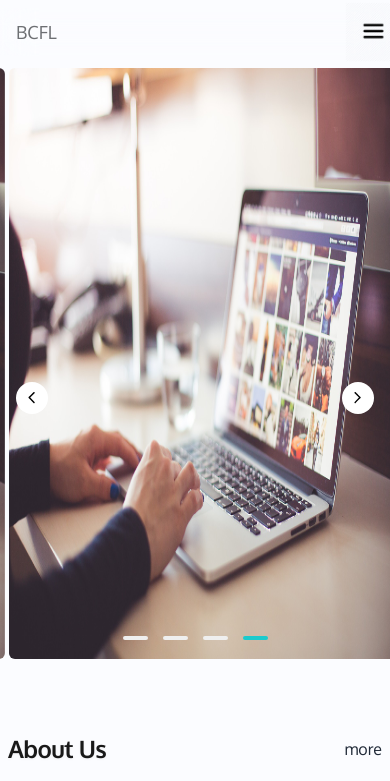
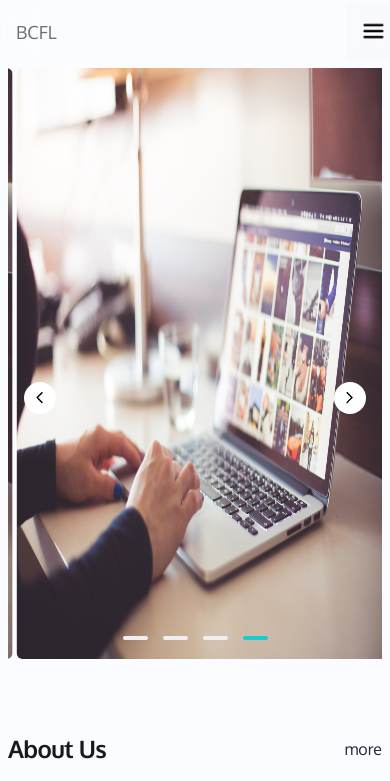
Before and after one commit to raman-1964/bcfls, a Next.js app: page / in a window 390 px wide. Shown: the top 781 px of the page. Built offline with nearby package versions, Linux system fonts and the light colour scheme.

Commit message:
responsiveness done

```diff
--- a/app/(home)/page.jsx
+++ b/app/(home)/page.jsx
@@ -7,8 +7,8 @@ import RecentVideos from "@/app/(home)/_components/RecentVideos";
 
 export default function Home() {
   return (
-    <div>
-      <div className=" mx-auto">
+    <>
+      <div className="max-w-[1320px] px-2 mx-auto">
         <Carousel
           showDots={true}
           data={[...Array(4).keys()].map(() => (
@@ -68,6 +68,6 @@ export default function Home() {
         </div>
       </div>
       <RecentVideos />
-    </div>
+    </>
   );
 }
```
